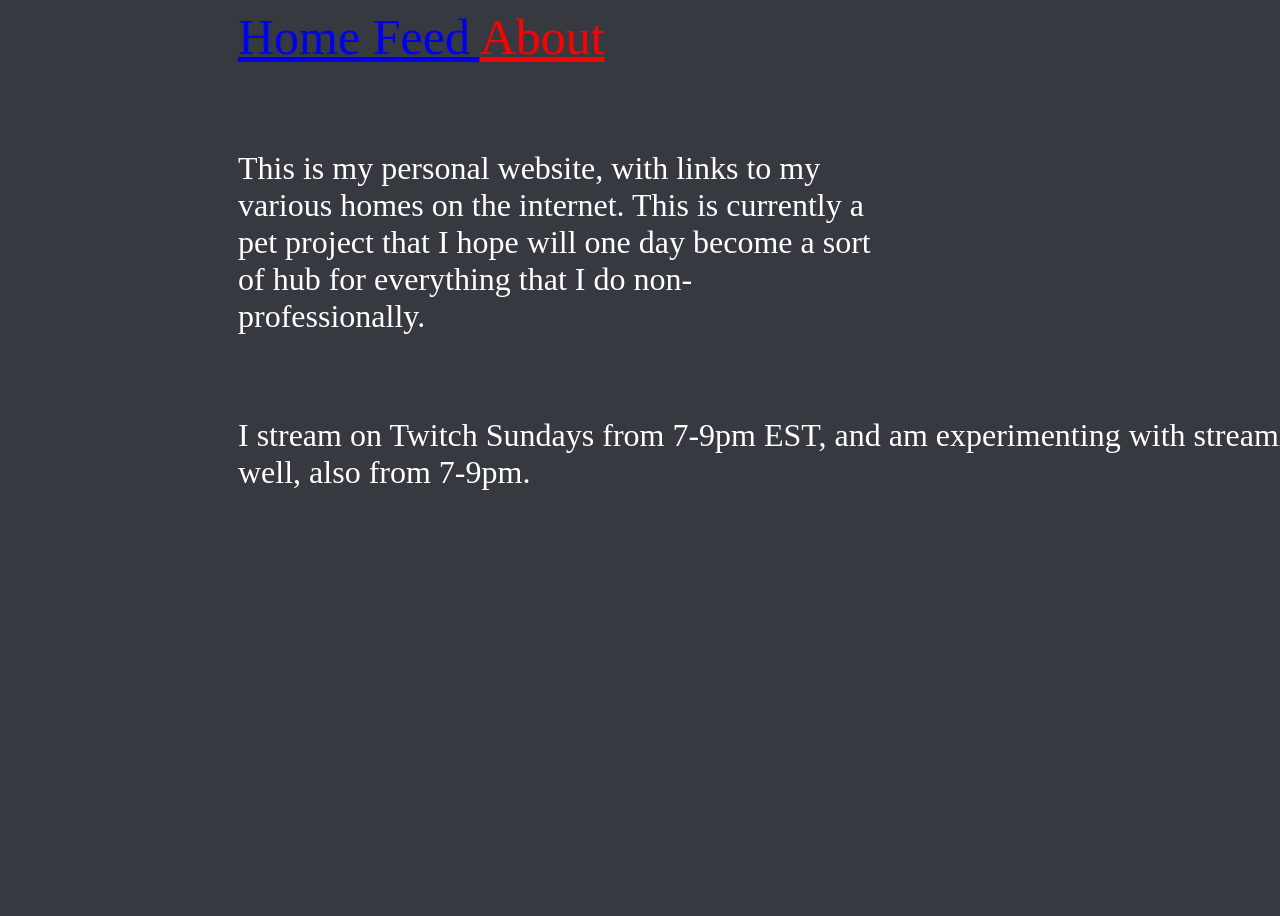
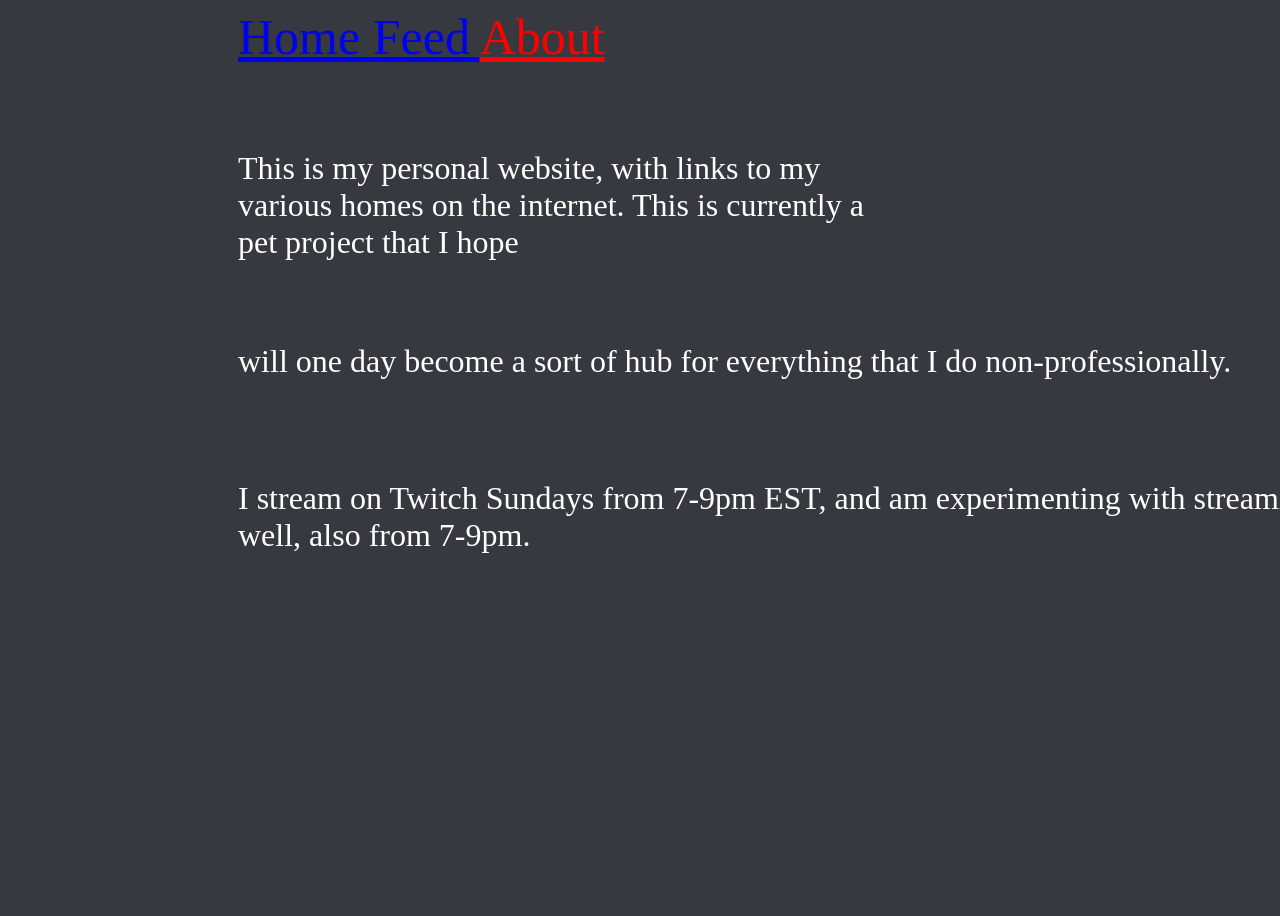
Before and after one commit to NunzioTheGreat/NunzioTheGreat.github.io, a Jekyll site: the page built from about.md, in a window 1280 px wide. Built offline with Jekyll 4.4.1, drawn with Linux system fonts in a browser that asks for light colours.

Commit message:
Update about.md

```diff
--- a/about.md
+++ b/about.md
@@ -8,6 +8,9 @@ title: About
 <br>
 <br>
 
-<p style="color:white; font-size: 200%;margin-right: 50%">This is my personal website, with links to my various homes on the internet. This is currently a pet project that I hope will one day become a sort of hub for everything that I do non-professionally.</p>
+<p style="color:white; font-size: 200%;margin-right: 50%">This is my personal website, with links to my various homes on the internet. This is currently a pet project that I hope </p>
+<br>
+<p style="color:white; font-size: 200%;"> will one day become a sort of hub for everything that I do non-professionally.</p>
+<br>
 <br>
 <p style="color:white; font-size: 200%;"> I stream on Twitch Sundays from 7-9pm EST, and am experimenting with streaming Tuesdays as well, also from 7-9pm.</p>
```
